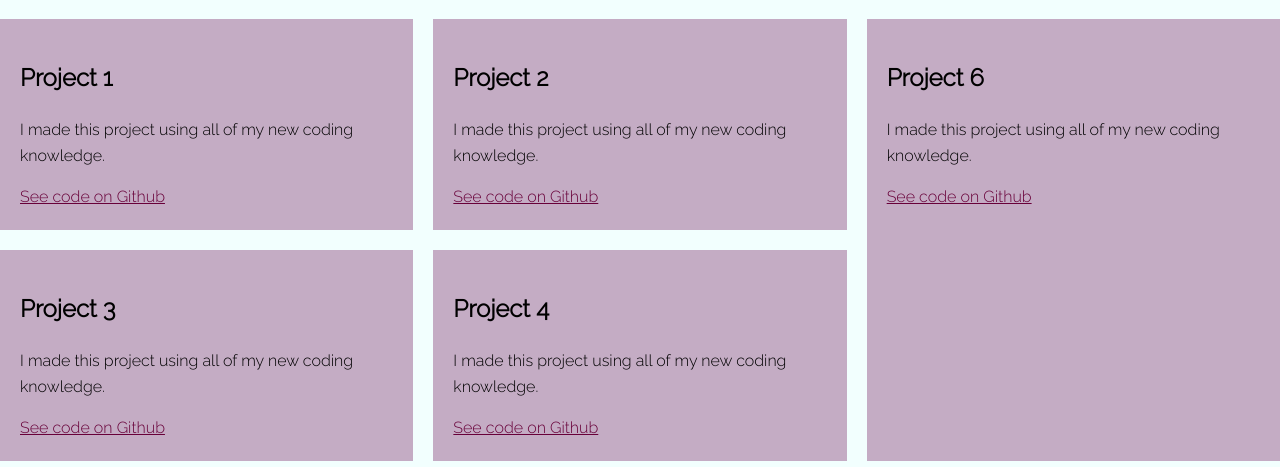
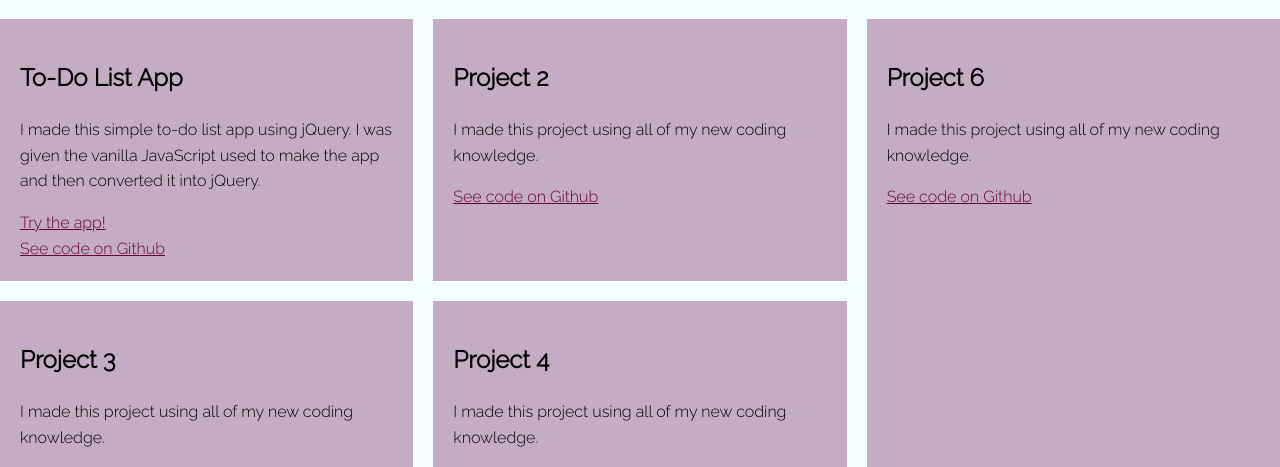
Before and after one commit to mbertis/Portfolio-Website, a plain HTML site: page work.html in a window 1280 px wide. Shown: the part 260-727 px from the top of the page. Drawn offline with Linux system fonts and the light colour scheme.

Commit message:
added to-do list app as 'project 1' on projects page

```diff
--- a/work.html
+++ b/work.html
@@ -38,11 +38,12 @@
       <h1>My Projects</h1>
       <div class="grid">
           <div class="grid__item">
-              <h2>Project 1</h2>
+              <h2>To-Do List App</h2>
               <p>
-                I made this project using all of my new coding knowledge.
+                I made this simple to-do list app using jQuery. I was given the vanilla JavaScript used to make the app and then converted it into jQuery.
               </p>
-              <a href="#">See code on Github</a>
+              <a href= "https://mbertis.github.io/to-do-list-app/">Try the app!</a><br>
+              <a href="https://github.com/mbertis/to-do-list-app">See code on Github</a>
           </div>
           <div class="grid__item">
             <h2>Project 2</h2>
```
